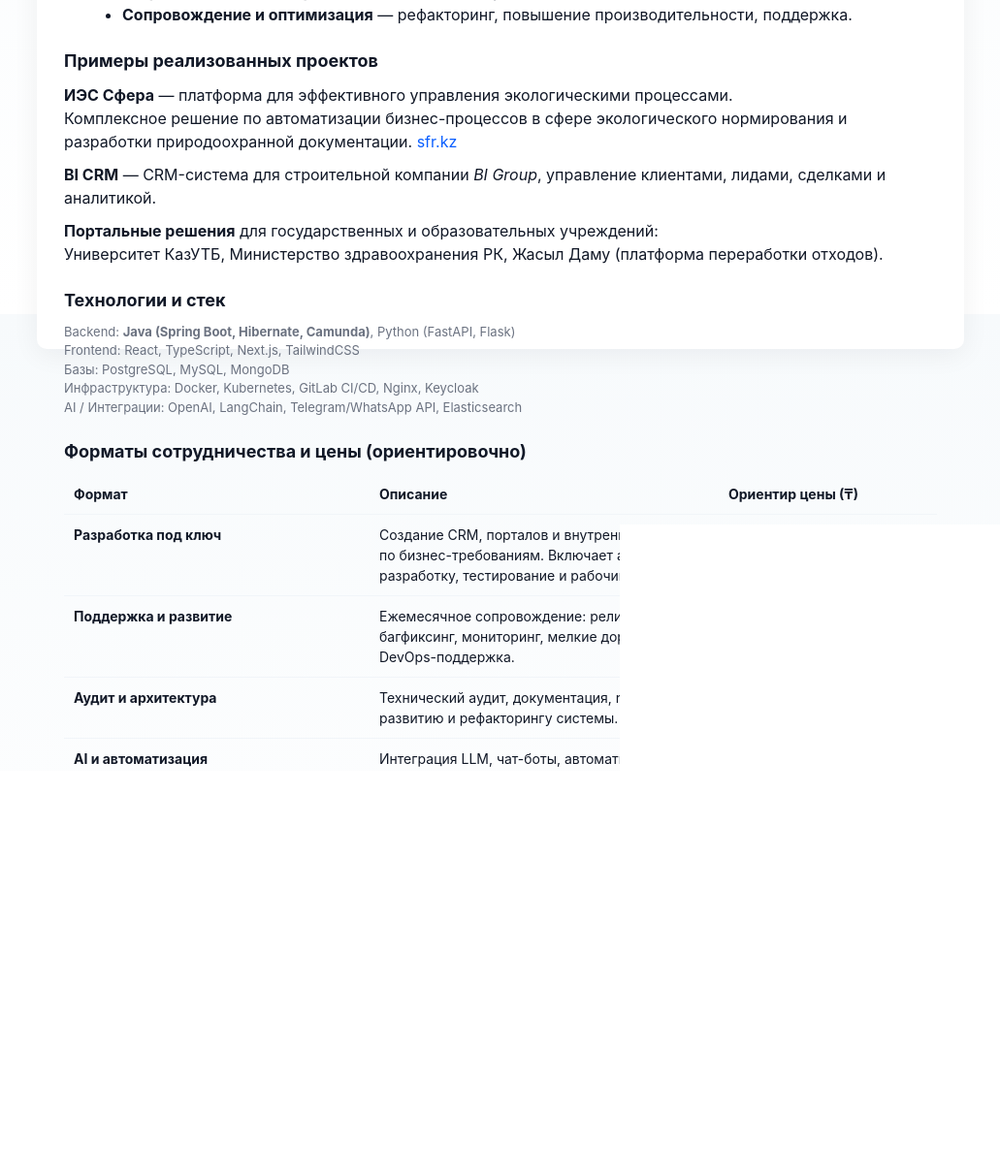
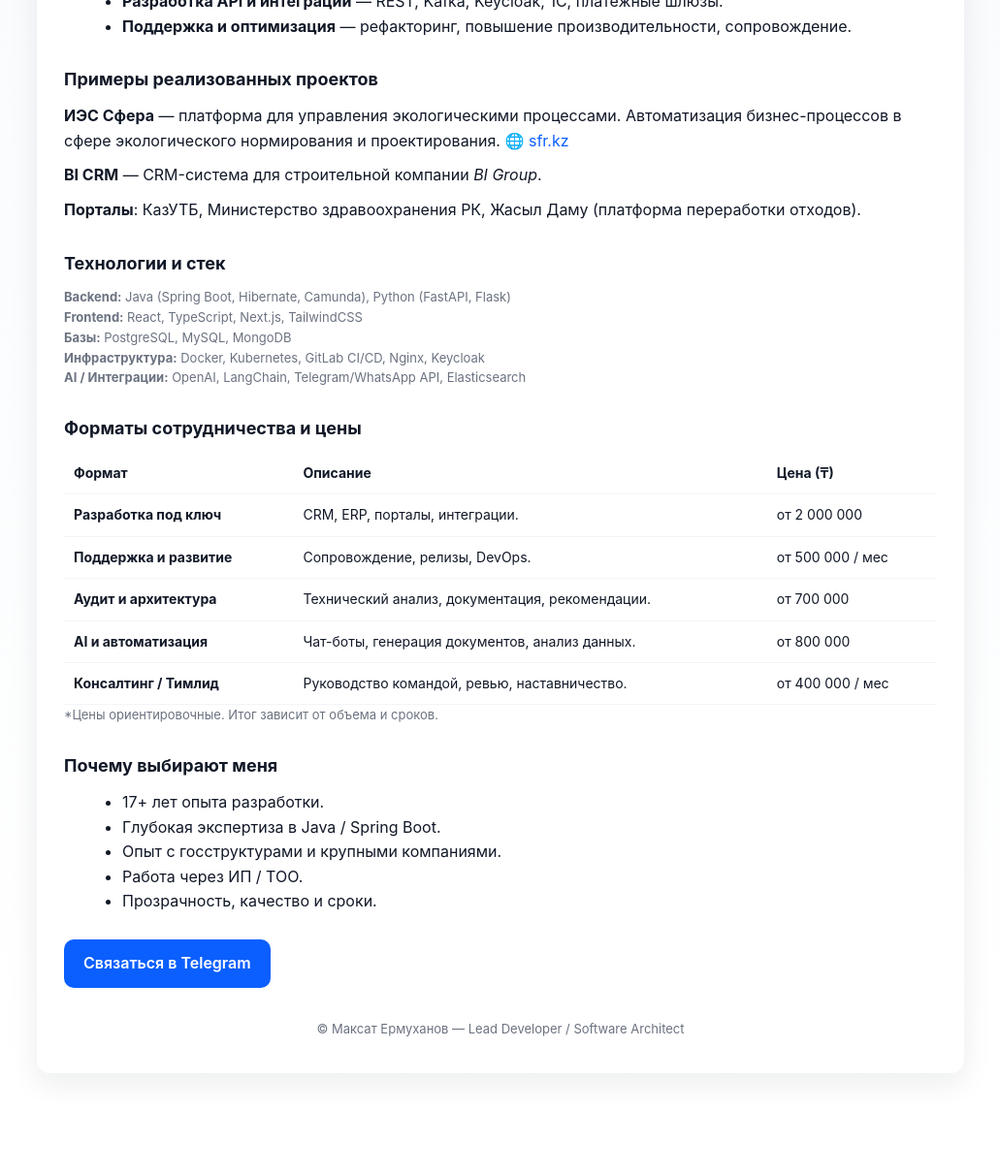
Before and after one commit to myermukhanov/portfolio, a plain HTML site: page offer.html in a window 1280 px wide. Shown: the part 476-1688 px from the top of the page at 97% size, without its empty margins (124-1155 px from the left). After the commit the page ends 1623 px from the top, so only its background shows below. Drawn offline with Linux system fonts and the light colour scheme.

Commit message:
Refactor offer.html styles and update content
Updated styles and content in offer.html for improved layout and clarity.

```diff
--- a/offer.html
+++ b/offer.html
@@ -6,186 +6,203 @@
   <title>Коммерческое предложение — Максат Ермуханов</title>
   <meta name="description" content="Коммерческое предложение — Lead Developer / Software Architect Максат Ермуханов. Разработка CRM, порталов, архитектура, DevOps, AI-интеграции." />
   <style>
-    :root{
-      --bg:#ffffff;
-      --muted:#6b7280;
-      --accent:#0b5fff;
-      --text:#111827;
-      --maxw:900px;
+    :root {
+      --bg: #ffffff;
+      --muted: #6b7280;
+      --accent: #0b5fff;
+      --text: #111827;
+      --maxw: 900px;
     }
-    html,body{height:100%}
-    body{
-      margin:0;
-      background:linear-gradient(180deg,#f7fafc 0%, #ffffff 100%);
-      font-family: Inter, ui-sans-serif, system-ui, -apple-system, "Segoe UI", Roboto, "Helvetica Neue", Arial;
-      color:var(--text);
-      -webkit-font-smoothing:antialiased;
-      -moz-osx-font-smoothing:grayscale;
-      line-height:1.5;
-      padding:36px 20px;
-      display:flex;
-      justify-content:center;
+    html, body {
+      margin: 0;
+      padding: 0;
+      background: linear-gradient(180deg, #f7fafc 0%, #ffffff 100%);
+      font-family: Inter, system-ui, -apple-system, "Segoe UI", Roboto, "Helvetica Neue", Arial;
+      color: var(--text);
+      line-height: 1.6;
+      -webkit-font-smoothing: antialiased;
     }
-    .container{
-      width:100%;
-      max-width:var(--maxw);
-      background:var(--bg);
-      border-radius:10px;
-      box-shadow:0 6px 28px rgba(15,23,42,0.06);
-      padding:28px;
+    body {
+      display: flex;
+      justify-content: center;
+      min-height: 100vh;
+      overflow-y: auto;
     }
-    header{
-      display:flex;
-      flex-direction:column;
-      gap:6px;
-      margin-bottom:20px;
+    .container {
+      width: 100%;
+      max-width: var(--maxw);
+      background: var(--bg);
+      border-radius: 14px;
+      box-shadow: 0 10px 30px rgba(15, 23, 42, 0.08);
+      padding: 36px 28px;
+      margin: 40px 20px;
     }
-    h1{font-size:28px; margin:0; letter-spacing:-0.02em;}
-    .subtitle{color:var(--muted); font-size:14px; margin:0}
-    .contacts{margin-top:10px; font-size:14px; color:var(--muted);}
-    a.link{color:var(--accent); text-decoration:none}
-    a.link:hover{text-decoration:underline}
-
-    section{margin-top:22px}
-    h2{font-size:18px; margin:0 0 10px 0}
-    p{margin:0 0 10px 0}
-    ul{margin:8px 0 10px 20px}
-    table.prices{width:100%; border-collapse:collapse; margin-top:8px}
-    table.prices th, table.prices td{padding:10px; text-align:left; vertical-align:top; border-bottom:1px solid #f1f5f9; font-size:14px}
-    .muted{color:var(--muted)}
-    .small{font-size:13px; color:var(--muted)}
-    .cta{
-      display:inline-block;
-      margin-top:14px;
-      padding:10px 14px;
-      border-radius:8px;
-      background:var(--accent);
-      color:white;
-      text-decoration:none;
-      font-weight:600;
+    header {
+      margin-bottom: 20px;
     }
-
-    @media (max-width:600px){
-      .container{padding:20px}
-      h1{font-size:22px}
+    h1 {
+      font-size: 28px;
+      margin: 0;
+      letter-spacing: -0.02em;
+    }
+    .subtitle {
+      color: var(--muted);
+      font-size: 14px;
+      margin-top: 4px;
+    }
+    .contacts {
+      margin-top: 10px;
+      font-size: 14px;
+      color: var(--muted);
+      word-break: break-word;
+    }
+    a.link {
+      color: var(--accent);
+      text-decoration: none;
+    }
+    a.link:hover {
+      text-decoration: underline;
+    }
+    section {
+      margin-top: 28px;
+    }
+    h2 {
+      font-size: 18px;
+      margin: 0 0 10px 0;
+    }
+    p {
+      margin: 0 0 10px 0;
+    }
+    ul {
+      margin: 8px 0 10px 20px;
+    }
+    table.prices {
+      width: 100%;
+      border-collapse: collapse;
+      margin-top: 8px;
+    }
+    table.prices th, table.prices td {
+      padding: 10px;
+      text-align: left;
+      vertical-align: top;
+      border-bottom: 1px solid #f1f5f9;
+      font-size: 14px;
+    }
+    .small {
+      font-size: 13px;
+      color: var(--muted);
+    }
+    .cta {
+      display: inline-block;
+      margin-top: 16px;
+      padding: 12px 20px;
+      border-radius: 10px;
+      background: var(--accent);
+      color: white;
+      text-decoration: none;
+      font-weight: 600;
+      transition: background 0.2s ease;
+    }
+    .cta:hover {
+      background: #004be0;
+    }
+    footer {
+      margin-top: 32px;
+      font-size: 13px;
+      color: var(--muted);
+      text-align: center;
+    }
+    @media (max-width: 600px) {
+      .container { padding: 22px 16px; }
+      h1 { font-size: 22px; }
     }
   </style>
 </head>
 <body>
-  <div class="container" role="main">
+  <div class="container">
     <header>
       <h1>Коммерческое предложение — Максат Ермуханов</h1>
       <p class="subtitle">Lead Developer / Software Architect — 17+ лет опыта</p>
       <div class="contacts small">
-        📧 <a class="link" href="mailto:myermukhanov@gmail.com">myermukhanov@gmail.com</a> &nbsp; • &nbsp;
-        💬 <a class="link" href="https://t.me/MaxYer" target="_blank">@MaxYer</a> &nbsp; • &nbsp;
-        🔗 <a class="link" href="https://www.linkedin.com/in/maxat-yermukhanov-235a80ba" target="_blank">linkedin.com/in/maxat-yermukhanov-235a80ba</a>
+        📧 <a class="link" href="mailto:myermukhanov@gmail.com">myermukhanov@gmail.com</a> &nbsp;•&nbsp;
+        💬 <a class="link" href="https://t.me/MaxYer" target="_blank">Telegram: @MaxYer</a> &nbsp;•&nbsp;
+        🔗 <a class="link" href="https://www.linkedin.com/in/maxat-yermukhanov-235a80ba" target="_blank">LinkedIn</a>
       </div>
     </header>
 
-    <section aria-labelledby="about">
-      <h2 id="about">Обо мне</h2>
+    <section>
+      <h2>Обо мне</h2>
       <p>
         Я — разработчик и архитектор с более чем <strong>17-летним опытом</strong> в создании и внедрении корпоративных веб-систем.
-        Специализируюсь на <strong>Java / Spring Boot</strong> и микросервисной архитектуре, также использую Python для автоматизации и AI-интеграций.
-        Работаю как индивидуально, так и через ТОО / ИП (юридически прозрачное оформление).
+        Специализируюсь на <strong>Java / Spring Boot</strong> и микросервисной архитектуре, также использую Python для автоматизаций и AI-интеграций.
+        Работаю индивидуально или через ТОО / ИП.
       </p>
     </section>
 
-    <section aria-labelledby="services">
-      <h2 id="services">Ключевые направления</h2>
+    <section>
+      <h2>Ключевые направления</h2>
       <ul>
-        <li><strong>Разработка корпоративных систем и порталов</strong> — CRM, ERP, документооборот, интеграции.</li>
+        <li><strong>Разработка корпоративных систем</strong> — CRM, ERP, документооборот, интеграции.</li>
         <li><strong>Архитектура и техническое руководство</strong> — микросервисы, CI/CD, DevOps, построение команд.</li>
         <li><strong>AI-интеграции и автоматизация</strong> — чат-боты, генерация документов, анализ данных.</li>
         <li><strong>Разработка API и интеграции</strong> — REST, Kafka, Keycloak, 1C, платежные шлюзы.</li>
-        <li><strong>Сопровождение и оптимизация</strong> — рефакторинг, повышение производительности, поддержка.</li>
+        <li><strong>Поддержка и оптимизация</strong> — рефакторинг, повышение производительности, сопровождение.</li>
       </ul>
     </section>
 
-    <section aria-labelledby="projects">
-      <h2 id="projects">Примеры реализованных проектов</h2>
+    <section>
+      <h2>Примеры реализованных проектов</h2>
+      <p><strong>ИЭС Сфера</strong> — платформа для управления экологическими процессами.
+      Автоматизация бизнес-процессов в сфере экологического нормирования и проектирования.
+      🌐 <a class="link" href="https://sfr.kz" target="_blank">sfr.kz</a></p>
 
-      <p><strong>ИЭС Сфера</strong> — платформа для эффективного управления экологическими процессами.<br>
-      Комплексное решение по автоматизации бизнес-процессов в сфере экологического нормирования и разработки природоохранной документации. <a class="link" href="https://sfr.kz" target="_blank">sfr.kz</a></p>
-
-      <p><strong>BI CRM</strong> — CRM-система для строительной компании <em>BI Group</em>, управление клиентами, лидами, сделками и аналитикой.</p>
-
-      <p><strong>Портальные решения</strong> для государственных и образовательных учреждений:<br>
-      Университет КазУТБ, Министерство здравоохранения РК, Жасыл Даму (платформа переработки отходов).</p>
+      <p><strong>BI CRM</strong> — CRM-система для строительной компании <em>BI Group</em>.</p>
+      <p><strong>Порталы</strong>: КазУТБ, Министерство здравоохранения РК, Жасыл Даму (платформа переработки отходов).</p>
     </section>
 
-    <section aria-labelledby="tech">
-      <h2 id="tech">Технологии и стек</h2>
-      <p class="muted small">
-        Backend: <strong>Java (Spring Boot, Hibernate, Camunda)</strong>, Python (FastAPI, Flask)<br>
-        Frontend: React, TypeScript, Next.js, TailwindCSS<br>
-        Базы: PostgreSQL, MySQL, MongoDB<br>
-        Инфраструктура: Docker, Kubernetes, GitLab CI/CD, Nginx, Keycloak<br>
-        AI / Интеграции: OpenAI, LangChain, Telegram/WhatsApp API, Elasticsearch
+    <section>
+      <h2>Технологии и стек</h2>
+      <p class="small">
+        <strong>Backend:</strong> Java (Spring Boot, Hibernate, Camunda), Python (FastAPI, Flask)<br>
+        <strong>Frontend:</strong> React, TypeScript, Next.js, TailwindCSS<br>
+        <strong>Базы:</strong> PostgreSQL, MySQL, MongoDB<br>
+        <strong>Инфраструктура:</strong> Docker, Kubernetes, GitLab CI/CD, Nginx, Keycloak<br>
+        <strong>AI / Интеграции:</strong> OpenAI, LangChain, Telegram/WhatsApp API, Elasticsearch
       </p>
     </section>
 
-    <section aria-labelledby="offers">
-      <h2 id="offers">Форматы сотрудничества и цены (ориентировочно)</h2>
-
-      <table class="prices" aria-describedby="pricing-note">
+    <section>
+      <h2>Форматы сотрудничества и цены</h2>
+      <table class="prices">
         <thead>
           <tr>
-            <th style="width:35%">Формат</th>
-            <th>Описание</th>
-            <th style="width:25%">Ориентир цены (₸)</th>
+            <th>Формат</th><th>Описание</th><th>Цена (₸)</th>
           </tr>
         </thead>
         <tbody>
-          <tr>
-            <td><strong>Разработка под ключ</strong></td>
-            <td>Создание CRM, порталов и внутренних систем по бизнес-требованиям. Включает архитектуру, разработку, тестирование и рабочий релиз.</td>
-            <td>от <strong>2 000 000</strong></td>
-          </tr>
-          <tr>
-            <td><strong>Поддержка и развитие</strong></td>
-            <td>Ежемесячное сопровождение: релизы, багфиксинг, мониторинг, мелкие доработки и DevOps-поддержка.</td>
-            <td>от <strong>500 000</strong> / мес</td>
-          </tr>
-          <tr>
-            <td><strong>Аудит и архитектура</strong></td>
-            <td>Технический аудит, документация, roadmap по развитию и рефакторингу системы.</td>
-            <td>от <strong>700 000</strong></td>
-          </tr>
-          <tr>
-            <td><strong>AI и автоматизация</strong></td>
-            <td>Интеграция LLM, чат-боты, автоматическая генерация документов, обработка сообщений.</td>
-            <td>от <strong>800 000</strong></td>
-          </tr>
-          <tr>
-            <td><strong>Консалтинг / Тимлид-поддержка</strong></td>
-            <td>Part-time / full-time техническое руководство, code review, наставничество команды.</td>
-            <td>от <strong>400 000</strong> / мес</td>
-          </tr>
+          <tr><td><strong>Разработка под ключ</strong></td><td>CRM, ERP, порталы, интеграции.</td><td>от 2 000 000</td></tr>
+          <tr><td><strong>Поддержка и развитие</strong></td><td>Сопровождение, релизы, DevOps.</td><td>от 500 000 / мес</td></tr>
+          <tr><td><strong>Аудит и архитектура</strong></td><td>Технический анализ, документация, рекомендации.</td><td>от 700 000</td></tr>
+          <tr><td><strong>AI и автоматизация</strong></td><td>Чат-боты, генерация документов, анализ данных.</td><td>от 800 000</td></tr>
+          <tr><td><strong>Консалтинг / Тимлид</strong></td><td>Руководство командой, ревью, наставничество.</td><td>от 400 000 / мес</td></tr>
         </tbody>
       </table>
-
-      <p id="pricing-note" class="small muted" style="margin-top:10px">
-        *Цены ориентировочные. Точная смета и сроки рассчитываются после ознакомления с техническим заданием и объёмом работ.
-      </p>
+      <p class="small">*Цены ориентировочные. Итог зависит от объема и сроков.</p>
     </section>
 
-    <section aria-labelledby="benefits">
-      <h2 id="benefits">Почему выбирают меня</h2>
+    <section>
+      <h2>Почему выбирают меня</h2>
       <ul>
-        <li>17+ лет промышленной разработки и внедрения.</li>
-        <li>Глубокая экспертиза в Java / Spring Boot и микросервисах.</li>
-        <li>Опыт работы с госструктурами и крупными компаниями.</li>
-        <li>Возможность юридического оформления через ТОО / ИП.</li>
-        <li>Гарантия качества, прозрачные условия и соблюдение сроков.</li>
+        <li>17+ лет опыта разработки.</li>
+        <li>Глубокая экспертиза в Java / Spring Boot.</li>
+        <li>Опыт с госструктурами и крупными компаниями.</li>
+        <li>Работа через ИП / ТОО.</li>
+        <li>Прозрачность, качество и сроки.</li>
       </ul>
-      <a class="cta" href="mailto:myermukhanov@gmail.com">Связаться — отправить заявку</a>
+      <a class="cta" href="https://t.me/MaxYer" target="_blank">Связаться в Telegram</a>
     </section>
 
-    <footer style="margin-top:28px; font-size:13px; color:var(--muted)">
-      <div>© Максат Ермуханов — Lead Developer / Software Architect</div>
-    </footer>
+    <footer>© Максат Ермуханов — Lead Developer / Software Architect</footer>
   </div>
 </body>
 </html>
```
